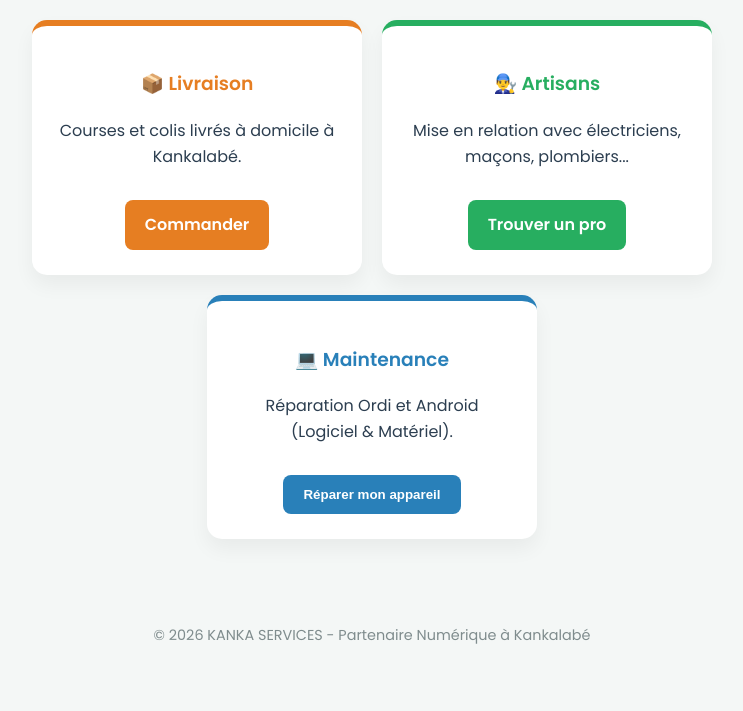
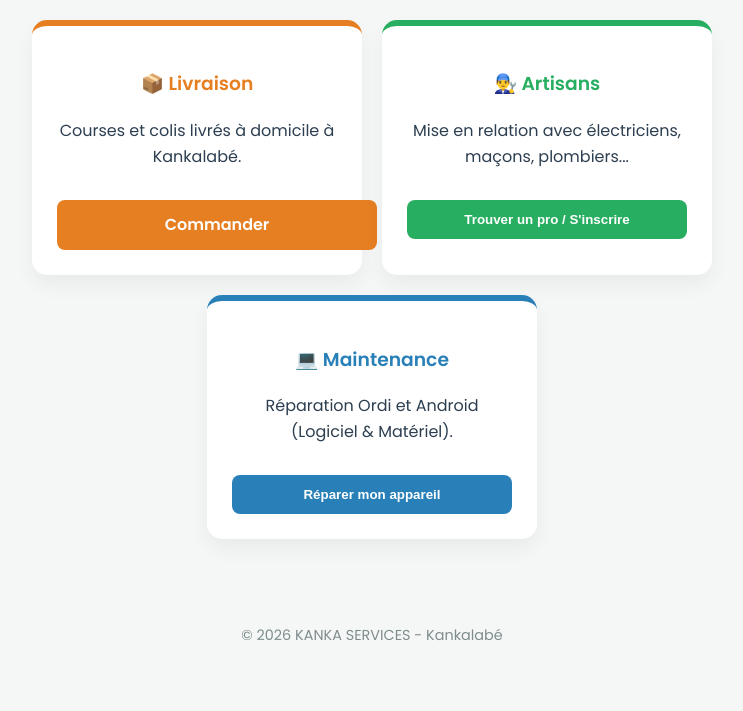
Before and after one commit to k3ndasow-dotcom/Kanka_services, a Flask app: page / in a window 1280 px wide. Shown: the part 246-957 px from the top of the page, without its empty margins (268-1011 px from the left). Run offline with Flask 3, Linux system fonts and the light colour scheme.

Commit message:
modification des onglets

```diff
--- a/templates/index.html
+++ b/templates/index.html
@@ -10,7 +10,6 @@
         header { background: #2c3e50; color: white; padding: 2.5rem; text-align: center; box-shadow: 0 4px 10px rgba(0,0,0,0.1); }
         .container { max-width: 1000px; margin: auto; padding: 20px; }
 
-        /* GRILLE DES 3 SERVICES */
         .main-grid { display: flex; flex-wrap: wrap; gap: 20px; justify-content: center; margin-top: 30px; }
         .card {
             background: white; width: 280px; padding: 25px; border-radius: 15px;
@@ -20,11 +19,10 @@
         .card:hover { transform: translateY(-5px); }
         .btn-order {
             display: inline-block; background: #2980b9; color: white; padding: 12px 20px;
-            text-decoration: none; border-radius: 8px; margin-top: 15px; font-weight: bold; cursor: pointer; border: none;
+            text-decoration: none; border-radius: 8px; margin-top: 15px; font-weight: bold; cursor: pointer; border: none; width: 100%;
         }
 
-        /* SECTION MAINTENANCE (Cachée au début) */
-        #maintenance-section { display: none; margin-top: 50px; background: white; padding: 30px; border-radius: 20px; box-shadow: 0 10px 30px rgba(0,0,0,0.1); animation: fadeIn 0.6s; }
+        #maintenance-section, #section-artisan { display: none; margin-top: 50px; background: white; padding: 30px; border-radius: 20px; box-shadow: 0 10px 30px rgba(0,0,0,0.1); animation: fadeIn 0.6s; }
         @keyframes fadeIn { from { opacity: 0; transform: translateY(20px); } to { opacity: 1; transform: translateY(0); } }
 
         .price-badge { background: #e74c3c; color: white; padding: 5px 12px; border-radius: 5px; font-weight: bold; }
@@ -33,12 +31,14 @@
         .btn-at { background: #34495e; }
         .btn-dist { background: #FF7900; }
 
-        /* FORMULAIRES */
         .form-box { display: none; background: #f9f9f9; padding: 20px; border-radius: 12px; border: 1px solid #eee; text-align: left; margin-top: 20px; }
         input, textarea { width: 100%; padding: 12px; margin: 10px 0; border: 1px solid #ddd; border-radius: 8px; box-sizing: border-box; }
         .btn-pay { background: #27ae60; color: white; border: none; padding: 15px; width: 100%; border-radius: 8px; font-weight: bold; cursor: pointer; font-size: 16px; }
 
         .payment-box { background: white; border: 1px dashed #27ae60; padding: 15px; border-radius: 10px; margin: 15px 0; }
+
+        .btn-metier { background:#f1f1f1; color:#333; padding:10px 20px; text-decoration:none; border-radius:30px; font-weight:bold; border:1px solid #27ae60; display: inline-block; margin: 5px; }
+
         footer { text-align: center; padding: 50px; color: #7f8c8d; font-size: 0.9rem; }
     </style>
 </head>
@@ -61,19 +61,41 @@
         <div class="card" style="border-top-color: #27ae60;">
             <h3 style="color: #27ae60;">👨‍🔧 Artisans</h3>
             <p>Mise en relation avec électriciens, maçons, plombiers...</p>
-            <a href="https://wa.me/224621813894?text=Bonjour,%20je%20cherche%20un%20homme%20de%20métier" class="btn-order" style="background:#27ae60;">Trouver un pro</a>
+            <button onclick="ouvrirArtisan()" class="btn-order" style="background:#27ae60;">Trouver un pro / S'inscrire</button>
         </div>
 
         <div class="card" style="border-top-color: #2980b9;">
             <h3 style="color: #2980b9;">💻 Maintenance</h3>
             <p>Réparation Ordi et Android (Logiciel & Matériel).</p>
-            <button onclick="ouvrirMaintenance()" class="btn-order">Réparer mon appareil</button>
+            <button onclick="ouvrirMaintenance()" class="btn-order" style="background:#2980b9;">Réparer mon appareil</button>
+        </div>
+    </div>
+
+    <div id="section-artisan">
+        <h3 style="color: #27ae60; text-align: center;">🛠️ Quel professionnel cherchez-vous ?</h3>
+        <p style="text-align: center;">Sélectionnez un métier pour contacter un expert certifié :</p>
+
+        <div style="text-align: center; margin-bottom: 30px;">
+            <a href="https://wa.me/224621813894?text=Cherche%20Electricien" class="btn-metier">⚡ Électricien</a>
+            <a href="https://wa.me/224621813894?text=Cherche%20Plombier" class="btn-metier">🚰 Plombier</a>
+            <a href="https://wa.me/224621813894?text=Cherche%20Macon" class="btn-metier">🧱 Maçon</a>
+            <a href="https://wa.me/224621813894?text=Cherche%20Menuisier" class="btn-metier">🪑 Menuisier</a>
+            <a href="https://wa.me/224621813894?text=Cherche%20Peintre" class="btn-metier">🎨 Peintre</a>
+        </div>
+
+        <div style="background: #27ae60; color: white; padding: 25px; border-radius: 15px; text-align: center;">
+            <h4>👷 Vous êtes un ouvrier ?</h4>
+            <p>Inscrivez-vous sur la liste officielle pour recevoir des chantiers.</p>
+            <div style="background: rgba(255,255,255,0.2); padding: 10px; border-radius: 8px; margin-bottom: 15px; display: inline-block;">
+                Frais : <b>20.000 GNF / an</b>
+            </div><br>
+            <a href="https://wa.me/224621813894?text=Inscription%20Ouvrier" style="background: white; color: #27ae60; padding: 12px 25px; text-decoration: none; border-radius: 8px; font-weight: bold; display: inline-block;">S'enregistrer maintenant</a>
         </div>
     </div>
 
     <div id="maintenance-section">
         <h2 style="text-align:center;">🛠️ Assistance Technique</h2>
-        <p style="text-align:center;">Frais de diagnostic obligatoire : <span class="price-badge">10.000 GNF</span></p>
+        <p style="text-align:center;">Frais de diagnostic : <span class="price-badge">10.000 GNF</span></p>
 
         <div class="logic-buttons">
             <button class="btn-choice btn-at" onclick="afficherForm('at')">📍 Client à l'Atelier</button>
@@ -84,39 +106,38 @@
             <h4>Enregistrement sur place</h4>
             <input type="text" id="p-mod" placeholder="Modèle de l'appareil">
             <textarea id="p-pan" placeholder="Panne constatée..."></textarea>
-            <div class="payment-box">
-                <b>Paiement 10.000 GNF :</b> Espèces ou 628 22 93 72 / 660 18 47 28
-            </div>
+            <div class="payment-box"><b>Paiement 10.000 GNF :</b> 628 22 93 72 / 660 18 47 28</div>
             <button class="btn-pay" onclick="finaliser('Atelier')">Valider le dépôt</button>
         </div>
 
         <div id="form-dist" class="form-box">
             <h4>Paiement à Distance</h4>
-            <div class="payment-box">
-                1. Payez <b>10.000 GNF</b> (OM: 628 22 93 72 | MoMo: 660 18 47 28)<br>
-                2. Demandez votre code sur <a href="https://wa.me/224621813894?text=Je%20veux%20mon%20code%20maintenance" style="color:#27ae60; font-weight:bold;">WhatsApp</a>
-            </div>
-            <input type="text" id="d-code" placeholder="Entrez votre code secret reçu">
+            <div class="payment-box">1. Payez 10.000 GNF (OM/MoMo)<br>2. Demandez votre code sur WhatsApp</div>
+            <input type="text" id="d-code" placeholder="Entrez votre code secret">
             <button class="btn-pay" onclick="validerCode()">Vérifier mon code</button>
         </div>
 
         <div id="confirmation" class="form-box" style="background:#e8f5e9; border:2px solid #27ae60; text-align:center;">
             <h3 style="color:#27ae60;">✅ Dossier Ouvert</h3>
             <p id="recap-text"></p>
-            <p>Mamadou Kenda SOW va maintenant analyser votre panne et vous donner le prix final des travaux.</p>
         </div>
     </div>
 
 </div>
 
-<footer>
-    <p>© 2026 KANKA SERVICES - Partenaire Numérique à Kankalabé</p>
-</footer>
+<footer><p>© 2026 KANKA SERVICES - Kankalabé</p></footer>
 
 <script>
     function ouvrirMaintenance() {
+        document.getElementById('section-artisan').style.display = 'none';
         document.getElementById('maintenance-section').style.display = 'block';
         window.scrollTo({ top: document.getElementById('maintenance-section').offsetTop - 20, behavior: 'smooth' });
+    }
+
+    function ouvrirArtisan() {
+        document.getElementById('maintenance-section').style.display = 'none';
+        document.getElementById('section-artisan').style.display = 'block';
+        window.scrollTo({ top: document.getElementById('section-artisan').offsetTop - 20, behavior: 'smooth' });
     }
 
     function afficherForm(type) {
@@ -131,7 +152,7 @@
         if(mod === "") { alert("Précisez le modèle"); return; }
         document.getElementById('form-at').style.display = 'none';
         document.getElementById('confirmation').style.display = 'block';
-        document.getElementById('recap-text').innerHTML = "Dépôt physique de l'appareil : <b>" + mod + "</b>.<br>Frais de service réglés.";
+        document.getElementById('recap-text').innerHTML = "Dépôt de l'appareil : <b>" + mod + "</b> enregistré.";
     }
 
     function validerCode() {
@@ -139,10 +160,8 @@
         if(code.startsWith("KANKA") && code.endsWith("26") && code.length >= 7) {
             document.getElementById('form-dist').style.display = 'none';
             document.getElementById('confirmation').style.display = 'block';
-            document.getElementById('recap-text').innerHTML = "Accès à distance validé.<br>Frais de service réglés via Mobile Money.";
-        } else {
-            alert("Code incorrect ou non payé.");
-        }
+            document.getElementById('recap-text').innerHTML = "Accès à distance validé.";
+        } else { alert("Code incorrect."); }
     }
 </script>
 
```
